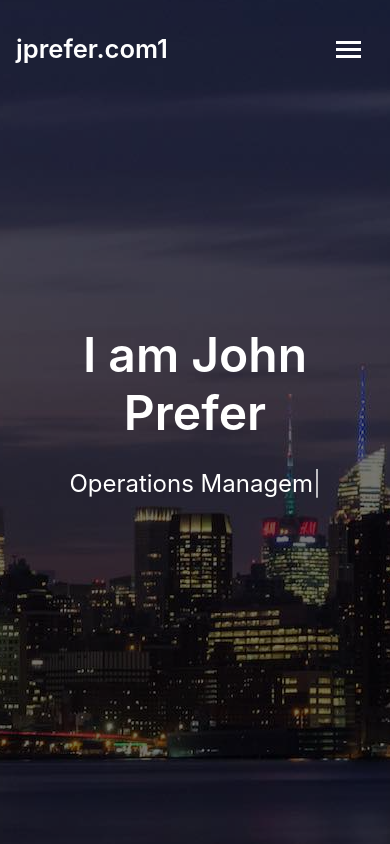
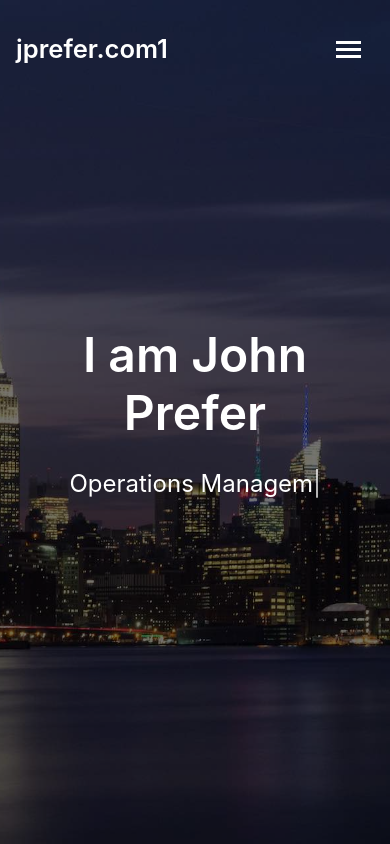
Before and after one commit to jprefer/jep-iam, a plain HTML site: page index.html in a window 390 px wide. Shown: the top 844 px of the page. Drawn offline with Linux system fonts and the light colour scheme; files whose address does not match are found by name.

Commit message:
still with the mobile

```diff
--- a/_site/css/style.css
+++ b/_site/css/style.css
@@ -74,8 +74,8 @@ a:hover {
 
 .bg-image {
   background-repeat: no-repeat;
-  background-attachment: fixed;
-  background-size: auto;
+
+  background-size: cover;
   background-position: center center;
 }
 
--- a/css/style.css
+++ b/css/style.css
@@ -74,8 +74,8 @@ a:hover {
 
 .bg-image {
   background-repeat: no-repeat;
-  background-attachment: fixed;
-  background-size: auto;
+
+  background-size: cover;
   background-position: center center;
 }
 
```
